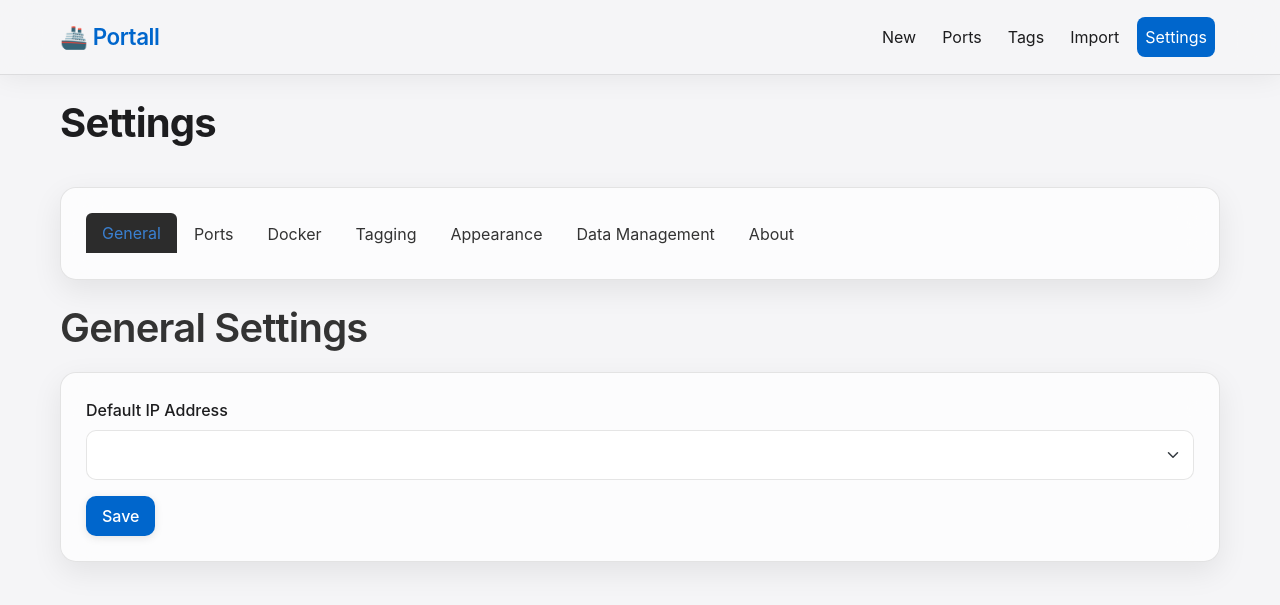
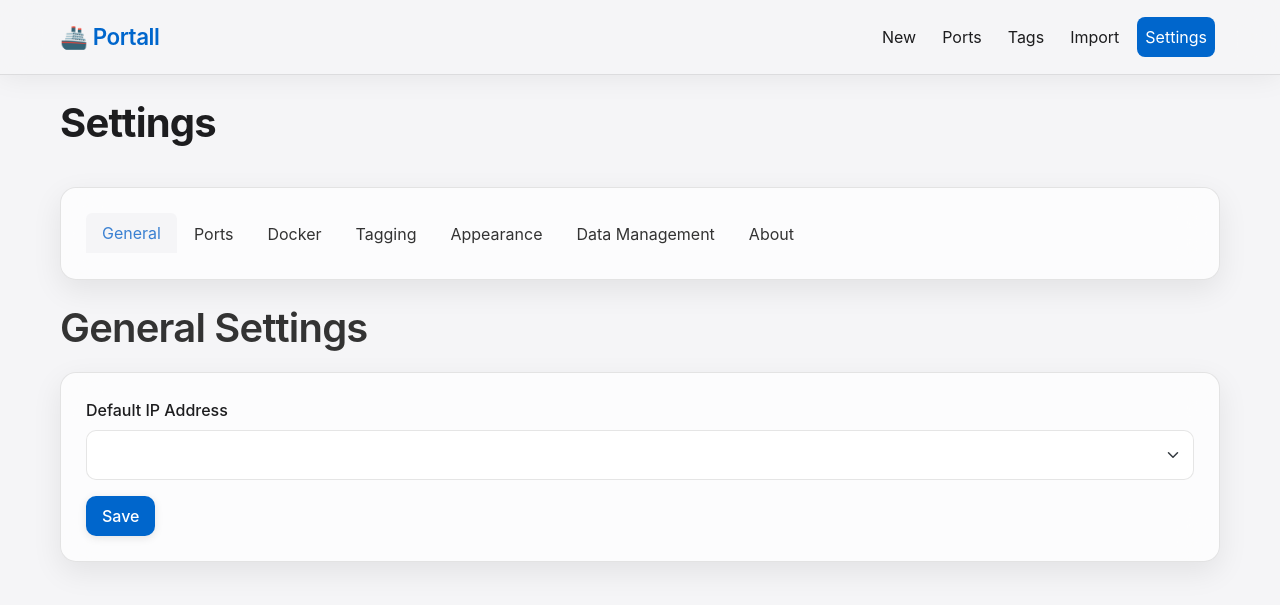
Before and after one commit to need4swede/Portall, a Flask app: page /settings in a window 1280 px wide. Shown: the top 605 px of the page. Run offline with Flask 3, Linux system fonts and the light colour scheme; data that the repository does not hold is empty; parts of the project's set-up code (start-up, migrations or seed data) failed here and were passed over; some libraries are stand-ins or nearby versions.

Commit message:
Refine nav tab styles and card backgrounds
Introduces --nav-link-active-bg CSS variable for active nav tab backgrounds in both light and dark themes, and moves dark card background styles to the dark theme CSS. Also removes unnecessary border and background classes from tag and port lists in templates for a cleaner appearance.

```diff
--- a/static/css/global/styles.css
+++ b/static/css/global/styles.css
@@ -15,6 +15,7 @@
     --success-color: #34c759;
     --danger-color: #ff3b30;
     --code-bg: #f0f0f0;
+    --nav-link-active-bg: #f5f5f7;
 
     /* Enhanced shadows for depth */
     --card-shadow: 0 10px 30px rgba(0, 0, 0, 0.08);
@@ -80,6 +81,7 @@
     --success-color: #30d158;
     --danger-color: #ff453a;
     --code-bg: #2c2c2e;
+    --nav-link-active-bg: #2c2c2c;
 
     /* Enhanced shadows for dark mode */
     --card-shadow: 0 10px 30px rgba(0, 0, 0, 0.2);
@@ -176,10 +178,10 @@ h1 {
     color: white;
 }
 
-[data-theme="dark"] .nav-tabs .nav-item.show .nav-link,
+.nav-tabs .nav-item.show .nav-link,
 .nav-tabs .nav-link.active {
     color: #fff;
-    background-color: #2c2c2c;
+    background-color: var(--nav-link-active-bg);
     border-color: var(--bs-nav-tabs-link-active-border-color);
     border: none;
     border-bottom-width: medium;
@@ -1742,12 +1744,6 @@ h1 {
     box-shadow: var(--button-shadow);
 }
 
-[data-theme="dark"] .condition-item .card,
-[data-theme="dark"] .action-item .card {
-    border: none;
-    background: #2c2c2c;
-    transition: all 0.15s ease-in-out;
-}
 
 .port-item {
     border: 1px solid var(--border-color);
--- a/static/css/themes/light.css
+++ b/static/css/themes/light.css
@@ -24,6 +24,7 @@
     --danger-color: #ff3b30;
     --text-primary: #1d1d1f;
     --text-secondary: #86868b;
+    --nav-link-active-bg: #f5f5f7;
 
     /* Enhanced shadows for depth */
     --card-shadow: 0 10px 30px rgba(0, 0, 0, 0.08);
--- a/templates/ports.html
+++ b/templates/ports.html
@@ -351,7 +351,7 @@
 
                 <div class="mb-3">
                     <label class="form-label">Current Tags</label>
-                    <div id="current-port-tags" class="border rounded p-2 bg-light min-height-50">
+                    <div id="current-port-tags" class="p-2 min-height-50">
                         <!-- Current tags will be displayed here -->
                     </div>
                 </div>
--- a/templates/tags.html
+++ b/templates/tags.html
@@ -304,7 +304,7 @@
                 <form id="bulk-tag-form">
                     <div class="mb-3">
                         <label class="form-label">Selected Ports</label>
-                        <div id="selected-ports-list" class="border rounded p-2 bg-light">
+                        <div id="selected-ports-list" class="p-2">
                             <!-- Selected ports will be shown here -->
                         </div>
                     </div>
```
Also changed, not shown: static/css/themes/dark.css (+9 -0 lines).
